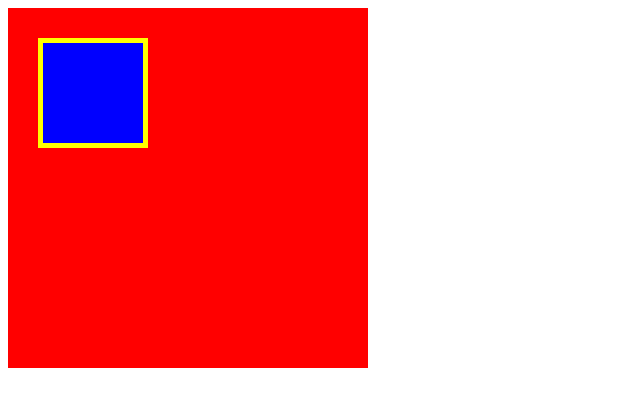
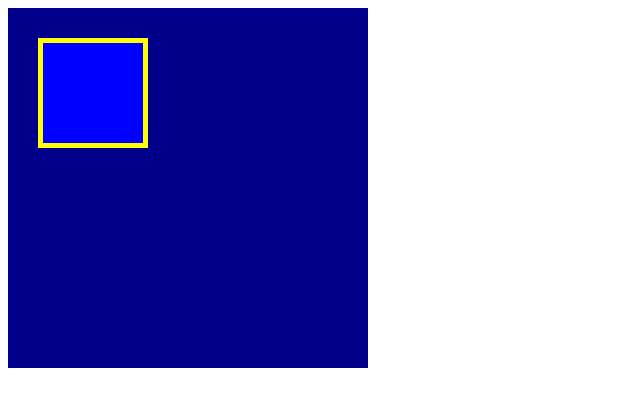
Before and after one commit to yuzuki-yosimura/products, a plain HTML site: page chapter1-3/box.html in a window 1280 px wide. Shown: the whole page, without its empty margins (0-640 px from the left). Drawn offline with Linux system fonts and the light colour scheme.

Commit message:
[Finish] 1-3

```diff
--- a/chapter1-3/box.css
+++ b/chapter1-3/box.css
@@ -1,7 +1,7 @@
 .box1{
   width: 300px;
   height: 300px;
-  background-color: red;
+  background-color: #00008B;
   padding: 30px;
 }
 
```
